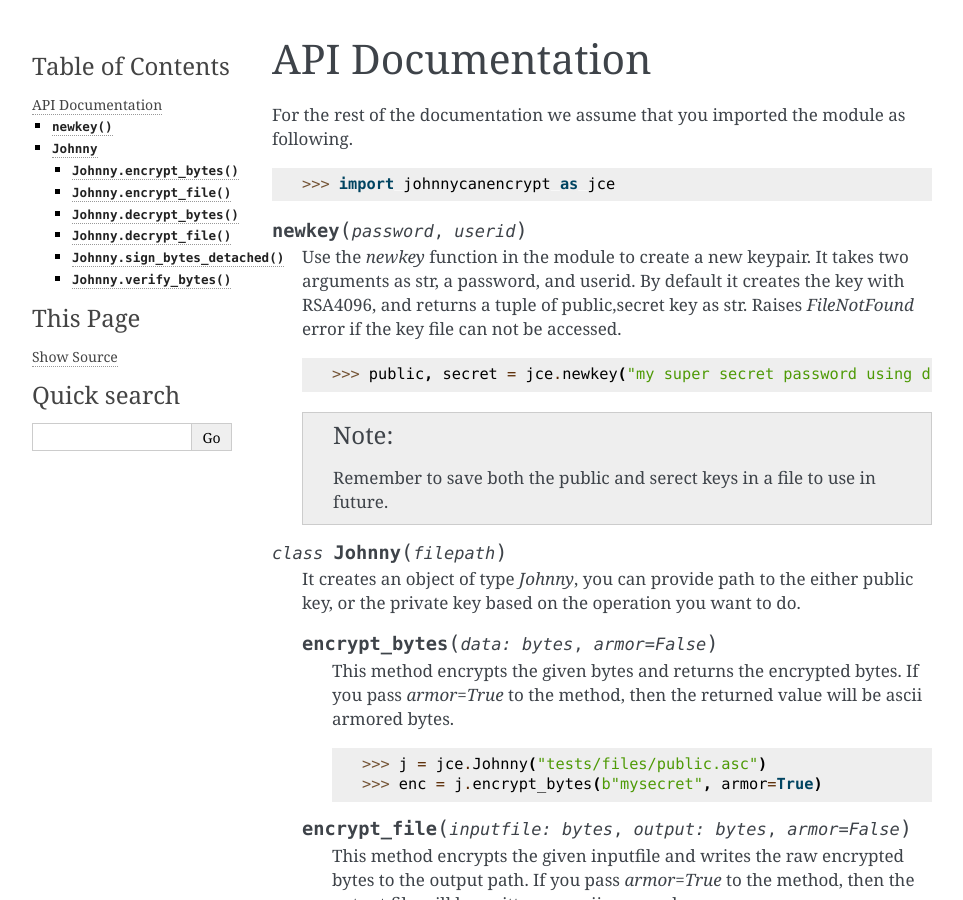
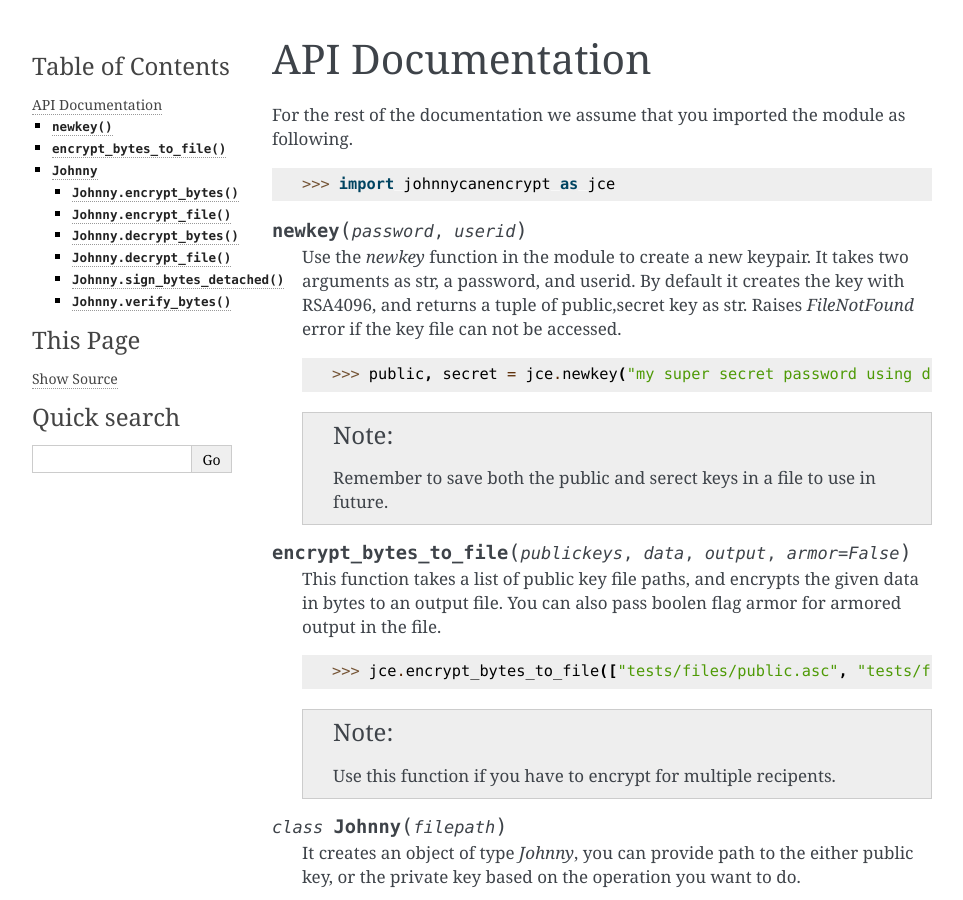
Before and after one commit to kushaldas/johnnycanencrypt, a Sphinx documentation site: the page built from docs/api.rst, in a window 1280 px wide and 900 px high. Shown: the whole window, without its empty margins (148-1111 px from the left). Built offline with Sphinx 7.4.7, drawn with Linux system fonts in a browser that asks for light colours.

Commit message:
Adds documentation for encrypt_bytes_to_file
It also uses better argument name in encrypt_bytes_to_file function.

```diff
--- a/docs/api.rst
+++ b/docs/api.rst
@@ -22,6 +22,18 @@ For the rest of the documentation we assume that you imported the module as foll
 
         .. note:: Remember to save both the public and serect keys in a file to use in future.
 
+
+.. function:: encrypt_bytes_to_file(publickeys, data, output, armor=False)
+
+        This function takes a list of public key file paths, and encrypts the given data in bytes to an output
+        file. You can also pass boolen flag armor for armored output in the file.
+
+        ::
+
+                    >>> jce.encrypt_bytes_to_file(["tests/files/public.asc", "tests/files/hellopublic.asc"], b"Hello clear text", b"/tmp/encrypted_text.asc", armor=True)
+
+
+        .. note:: Use this function if you have to encrypt for multiple recipents.
 
 .. class:: Johnny(filepath)
 
```
Also changed, not shown: 1 other file.
